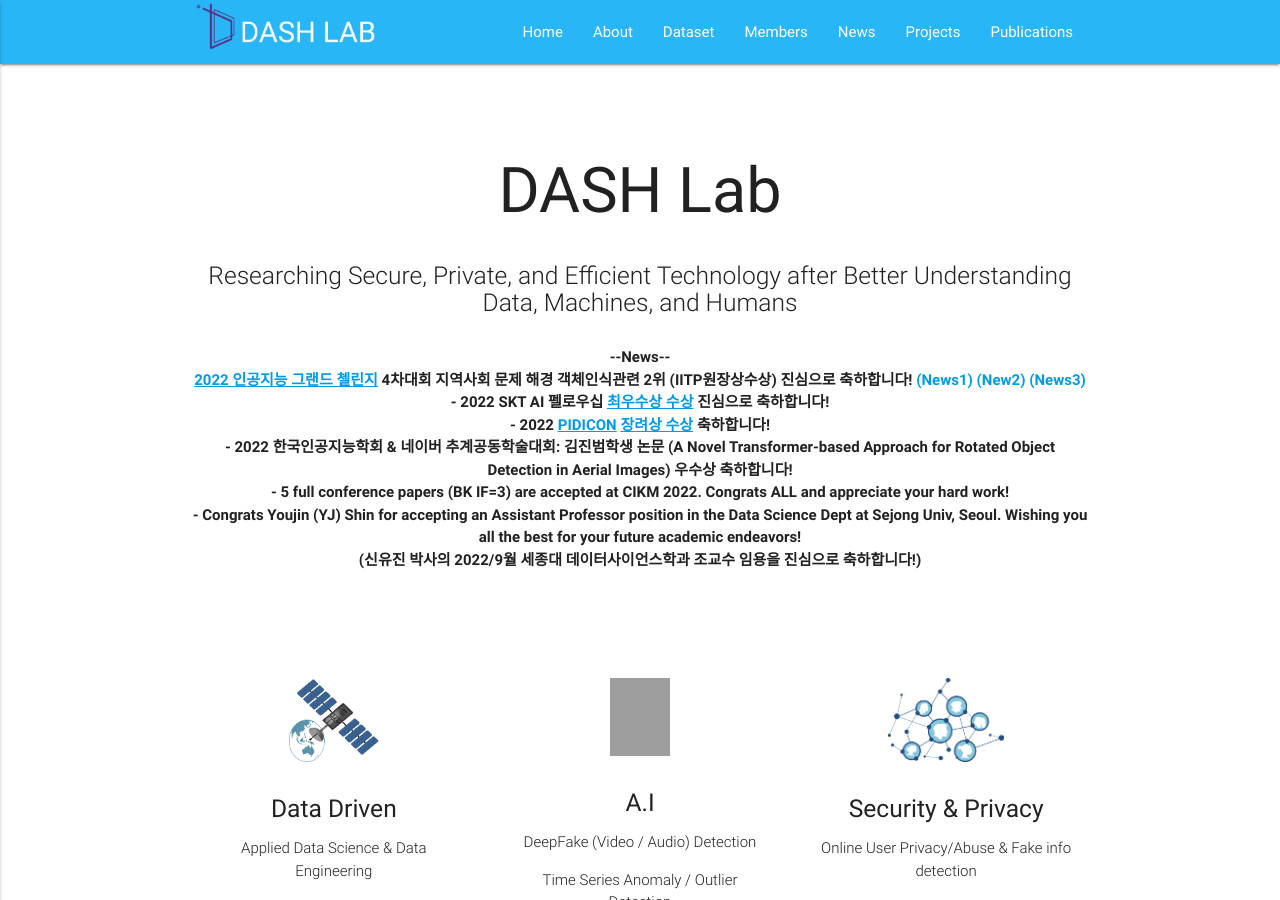
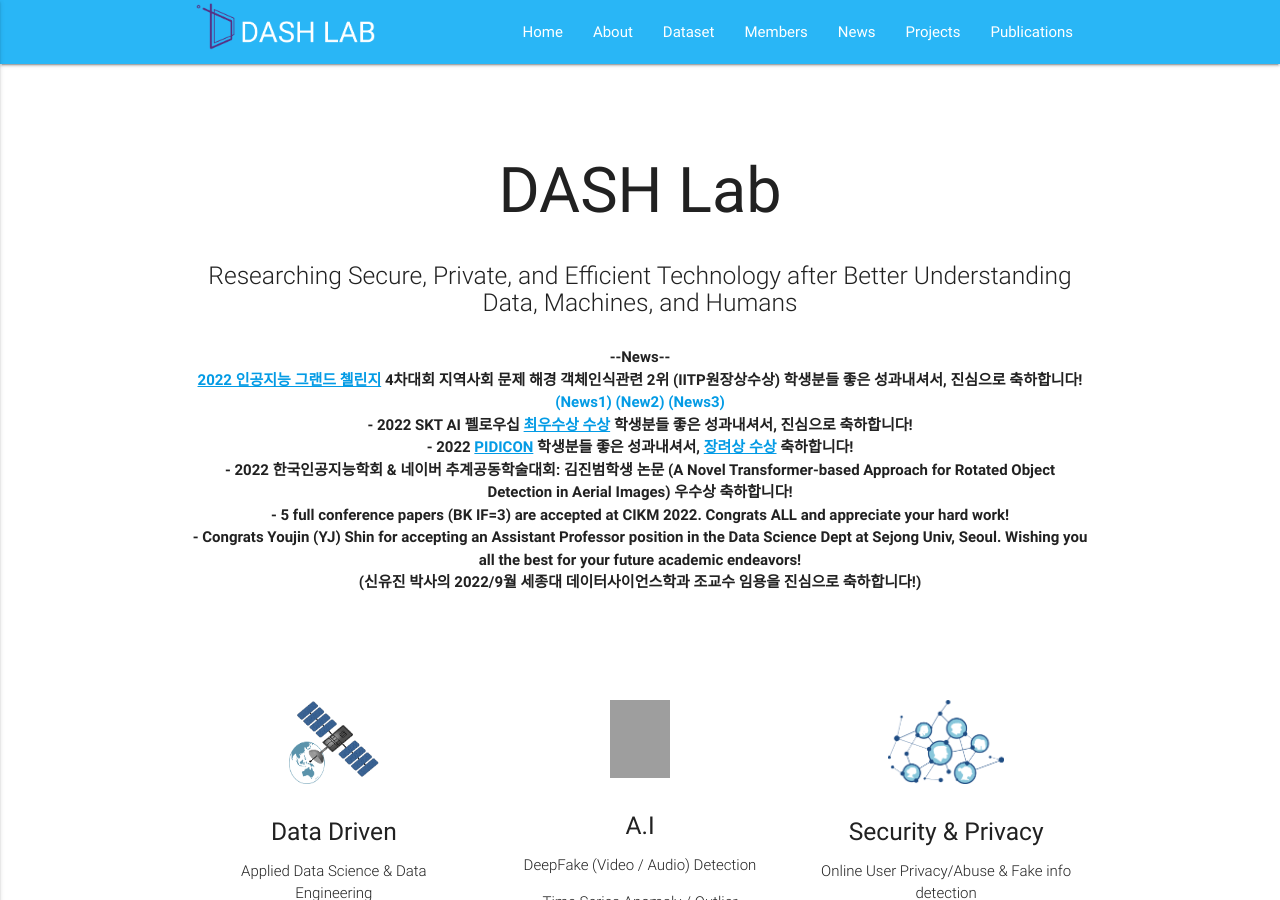
Before and after one commit to Yurim990507/DASH-Lab.github.io, a Jekyll site: the page built from index.md, in a window 1280 px wide and 900 px high. Built offline with Jekyll 4.4.1, drawn with Linux system fonts in a browser that asks for light colours; a script that is not in the unit is left out; comment, search, counter and statistics services are not loaded; grey boxes are pictures that could not be loaded.

Commit message:
Update home.html

```diff
--- a/_layouts/home.html
+++ b/_layouts/home.html
@@ -12,9 +12,9 @@ layout: default
 
       <div class="row center">
         <h7 class="header col s12 light"> <b> --News-- </b></h7>
-        <h7 class="header col s12 light"> <b> <a href="https://www.aigrandchallenge.or.kr/"><u>2022 인공지능 그랜드 첼린지</u></a> 4차대회 지역사회 문제 해경 객체인식관련 2위 (IITP원장상수상)  진심으로 축하합니다! <a href="https://www.korea.kr/news/pressReleaseView.do?newsId=156538366&call_from=rsslink" target="_blank">(News1)</a> <a href="https://www.aitimes.kr/news/articleView.html?idxno=26612" target="_blank">(New2)</a> <a href="http://www.irobotnews.com/news/articleView.html?idxno=30147" target="_blank">(News3)</a></b></h7>
-        <h7 class="header col s12 light"> <b> - 2022 SKT AI 펠로우십 <a href="https://zdnet.co.kr/view/?no=20221118091121" target="_blank"><u>최우수상 수상</u></a> 진심으로 축하합니다!   </b></h7>
-        <h7 class="header col s12 light"> <b> - 2022 <a href="https://pidicon.kr/" target="_blank"><u>PIDICON</u></a>  <a href="https://cs.skku.edu/ko/edures/education/view/6957" target="_blank"><u>장려상 수상</u></a> 축하합니다!   </b></h7>
+        <h7 class="header col s12 light"> <b> <a href="https://www.aigrandchallenge.or.kr/"><u>2022 인공지능 그랜드 첼린지</u></a> 4차대회 지역사회 문제 해경 객체인식관련 2위 (IITP원장상수상)  학생분들 좋은 성과내셔서, 진심으로 축하합니다! <a href="https://www.korea.kr/news/pressReleaseView.do?newsId=156538366&call_from=rsslink" target="_blank">(News1)</a> <a href="https://www.aitimes.kr/news/articleView.html?idxno=26612" target="_blank">(New2)</a> <a href="http://www.irobotnews.com/news/articleView.html?idxno=30147" target="_blank">(News3)</a></b></h7>
+        <h7 class="header col s12 light"> <b> - 2022 SKT AI 펠로우십 <a href="https://zdnet.co.kr/view/?no=20221118091121" target="_blank"><u>최우수상 수상</u></a> 학생분들 좋은 성과내셔서, 진심으로 축하합니다!   </b></h7>
+        <h7 class="header col s12 light"> <b> - 2022 <a href="https://pidicon.kr/" target="_blank"><u>PIDICON</u></a>  학생분들 좋은 성과내셔서, <a href="https://cs.skku.edu/ko/edures/education/view/6957" target="_blank"><u>장려상 수상</u></a> 축하합니다!   </b></h7>
         <h7 class="header col s12 light"> <b> - 2022 한국인공지능학회 & 네이버 추계공동학술대회: 김진범학생 논문 (A Novel Transformer-based Approach for Rotated Object Detection in Aerial Images) 우수상 축하합니다!   </b></h7>
         <h7 class="header col s12 light"> <b> - 5 full conference papers (BK IF=3) are accepted at CIKM 2022. Congrats ALL and appreciate your hard work! </b></h7>
         <h7 class="header col s12 light"> <b> - Congrats Youjin (YJ) Shin for accepting an Assistant Professor position in the Data Science Dept at Sejong Univ, Seoul. Wishing you all the best for your future academic endeavors!  </b></h7>
```
